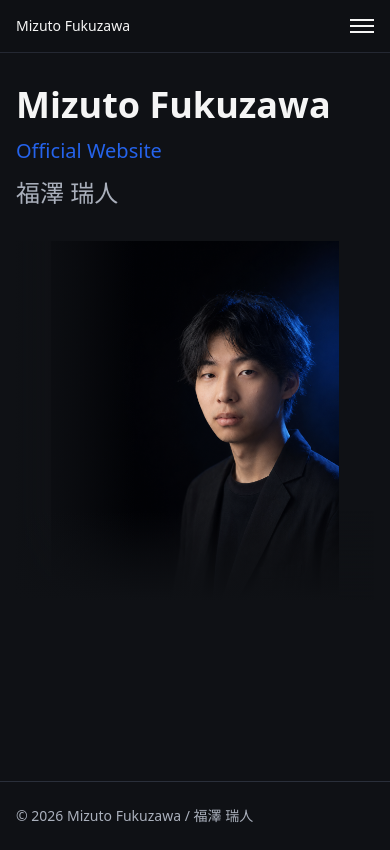
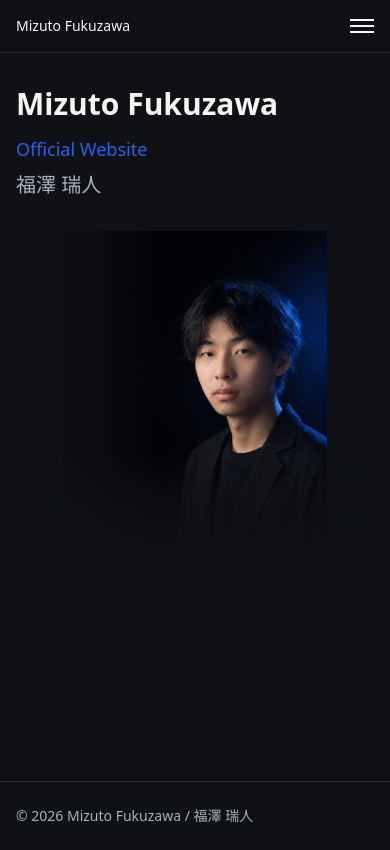
Before and after one commit to mizukunkun104-byte/mizuto-fukuzawa-official, a Next.js app: page / in a window 390 px wide. Built offline with nearby package versions, Linux system fonts and the light colour scheme.

Commit message:
Adjust top hero portrait layout and mobile spacing

```diff
--- a/app/page.tsx
+++ b/app/page.tsx
@@ -2,11 +2,11 @@ import PlaceholderVisual from "@/components/PlaceholderVisual";
 
 export default function HomePage() {
   return (
-    <section className="grid items-center gap-8 md:grid-cols-2">
-      <div className="animate-fade-in space-y-3">
-        <p className="text-4xl font-semibold sm:text-5xl">Mizuto Fukuzawa</p>
-        <p className="text-xl text-blue sm:text-2xl">Official Website</p>
-        <p className="text-2xl text-muted sm:text-3xl">福澤 瑞人</p>
+    <section className="grid items-center gap-8 md:grid-cols-2 md:gap-10">
+      <div className="animate-fade-in space-y-2 sm:space-y-3">
+        <p className="text-3xl font-semibold leading-tight sm:text-5xl">Mizuto Fukuzawa</p>
+        <p className="pt-1 text-lg text-blue sm:pt-0 sm:text-2xl">Official Website</p>
+        <p className="text-xl text-muted sm:text-3xl">福澤 瑞人</p>
       </div>
       <PlaceholderVisual />
     </section>
--- a/components/PlaceholderVisual.tsx
+++ b/components/PlaceholderVisual.tsx
@@ -2,17 +2,17 @@ import Image from "next/image";
 
 export default function PlaceholderVisual() {
   return (
-    <div className="relative h-[360px] w-full overflow-hidden sm:h-[460px]">
+    <div className="relative mx-auto mb-6 h-[330px] w-full max-w-[520px] overflow-hidden px-3 sm:mb-0 sm:h-[460px] sm:max-w-none sm:px-0">
       <Image
         src="/images/top-visual-mizuto.png"
         alt="Mizuto Fukuzawa official portrait"
         fill
         priority
         className="object-contain object-bottom"
-        sizes="(min-width: 768px) 50vw, 100vw"
+        sizes="(min-width: 1024px) 42vw, (min-width: 768px) 50vw, 94vw"
       />
-      <div className="pointer-events-none absolute inset-y-0 left-0 w-1/3 bg-gradient-to-r from-base via-base/60 to-transparent" />
-      <div className="pointer-events-none absolute inset-x-0 bottom-0 h-1/4 bg-gradient-to-t from-base via-base/55 to-transparent" />
+      <div className="pointer-events-none absolute inset-y-0 left-0 w-2/5 bg-gradient-to-r from-base via-base/70 to-transparent" />
+      <div className="pointer-events-none absolute inset-x-0 bottom-0 h-1/3 bg-gradient-to-t from-base via-base/70 to-transparent" />
     </div>
   );
 }
```
